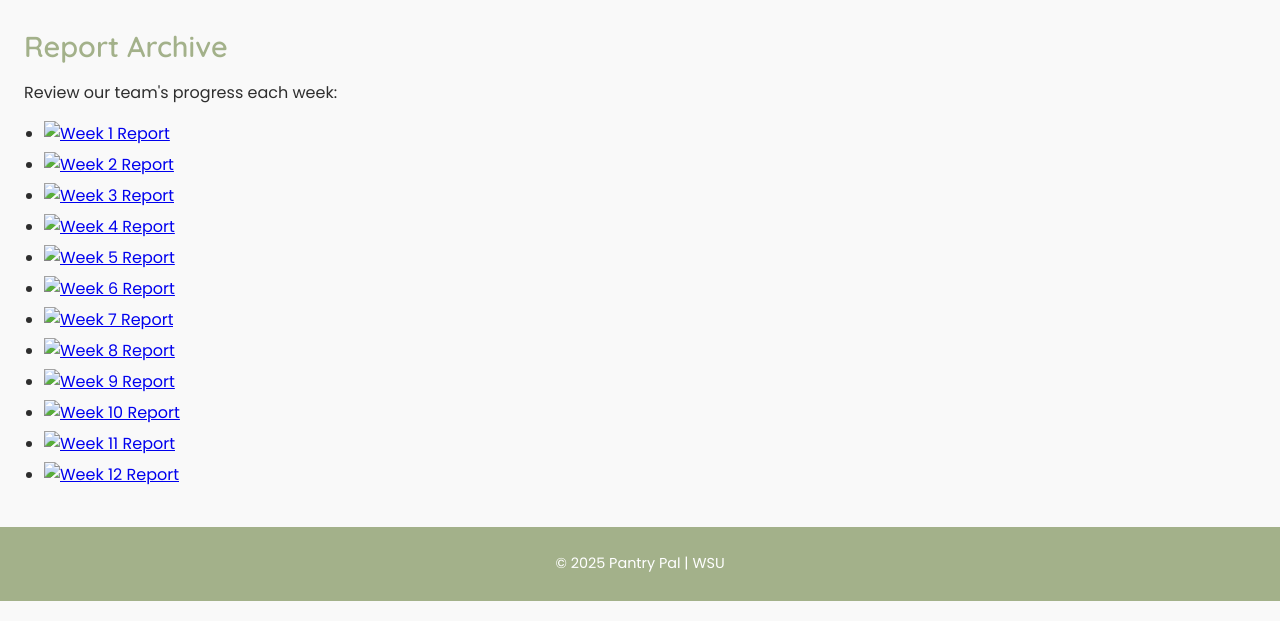
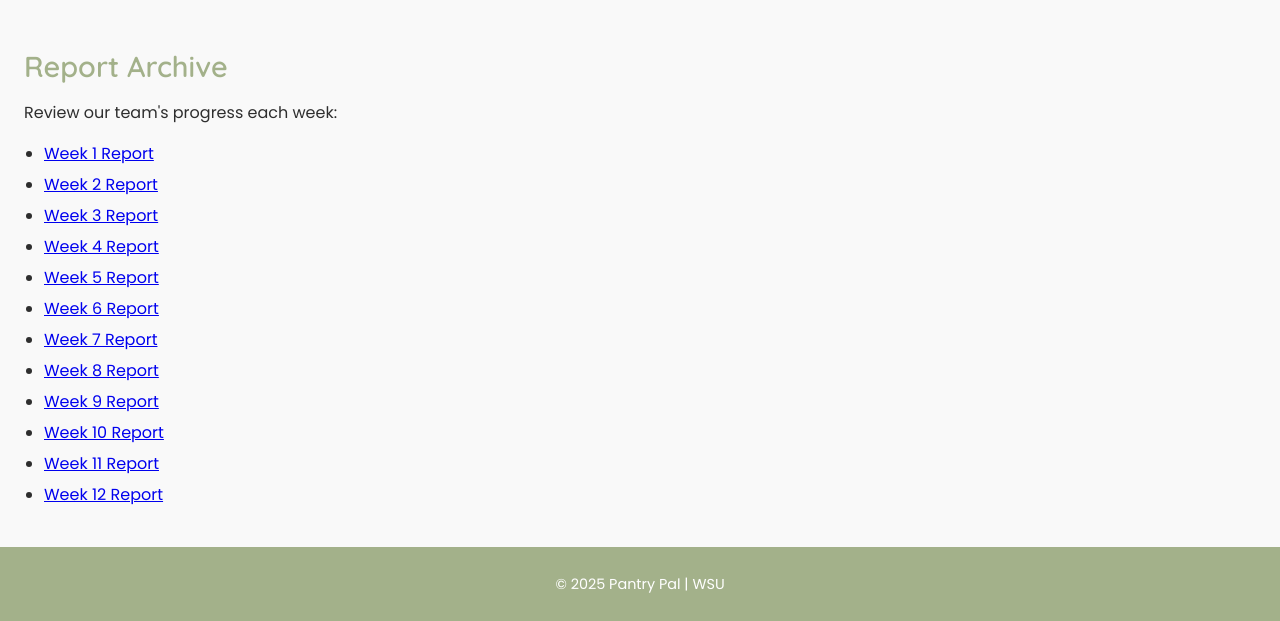
Before and after one commit to Ciriden/PantryPal, a plain HTML site: page weekly-reports.html in a window 1280 px wide. Shown: the part 216-837 px from the top of the page. Drawn offline with Linux system fonts and the light colour scheme.

Commit message:
Some quick fixes in style.css and weekly-reports

```diff
--- a/styles.css
+++ b/styles.css
@@ -41,7 +41,8 @@ main {
   padding: 24px;
 }
 
-h1, h2, h3 {
+main h1, main h2, main h3,
+section h1, section h2, section h3 {
   font-family: 'Quicksand', sans-serif;
   color: #a3b18a;
   margin-bottom: 12px;
--- a/weekly-reports.html
+++ b/weekly-reports.html
@@ -58,18 +58,18 @@
     <h2>Report Archive</h2>
     <p>Review our team's progress each week:</p>
     <ul>
-      <li><a href="Weekly Reports/PantryPal Weekly Report - Week 1.pdf" class="week1"><img alt="Week 1 Report"></a></li>
-      <li><a href="Weekly Reports/PantryPal Weekly Report - Week 2.pdf" class="week2"><img alt="Week 2 Report"></a></li>
-      <li><a href="Weekly Reports/PantryPal Weekly Report - Week 3.pdf" class="week3"><img alt="Week 3 Report"></a></li>
-      <li><a href="Weekly Reports/PantryPal Weekly Report - Week 4.pdf" class="week4"><img alt="Week 4 Report"></a></li>
-      <li><a href="Weekly Reports/PantryPal Weekly Report - Week 5.pdf" class="week5"><img alt="Week 5 Report"></a></li>
-      <li><a href="Weekly Reports/PantryPal Weekly Report - Week 6.pdf" class="week6"><img alt="Week 6 Report"></a></li>
-      <li><a href="Weekly Reports/PantryPal Weekly Report - Week 7.pdf" class="week7"><img alt="Week 7 Report"></a></li>
-      <li><a href="Weekly Reports/PantryPal Weekly Report - Week 8.pdf" class="week8"><img alt="Week 8 Report"></a></li>
-      <li><a href="Weekly Reports/PantryPal Weekly Report - Week 9.pdf" class="week9"><img alt="Week 9 Report"></a></li>
-      <li><a href="Weekly Reports/PantryPal Weekly Report - Week 10.pdf" class="week10"><img alt="Week 10 Report"></a></li>
-      <li><a href="Weekly Reports/PantryPal Weekly Report - Week 11.pdf" class="week11"><img alt="Week 11 Report"></a></li>
-      <li><a href="Weekly Reports/PantryPal Weekly Report - Week 12.pdf" class="week12"><img alt="Week 12 Report"></a></li>
+      <li><a href="Weekly Reports/PantryPal Weekly Report - Week 1.pdf">Week 1 Report</a></li>
+      <li><a href="Weekly Reports/PantryPal Weekly Report - Week 2.pdf">Week 2 Report</a></li>
+      <li><a href="Weekly Reports/PantryPal Weekly Report - Week 3.pdf">Week 3 Report</a></li>
+      <li><a href="Weekly Reports/PantryPal Weekly Report - Week 4.pdf">Week 4 Report</a></li>
+      <li><a href="Weekly Reports/PantryPal Weekly Report - Week 5.pdf">Week 5 Report</a></li>
+      <li><a href="Weekly Reports/PantryPal Weekly Report - Week 6.pdf">Week 6 Report</a></li>
+      <li><a href="Weekly Reports/PantryPal Weekly Report - Week 7.pdf">Week 7 Report</a></li>
+      <li><a href="Weekly Reports/PantryPal Weekly Report - Week 8.pdf">Week 8 Report</a></li>
+      <li><a href="Weekly Reports/PantryPal Weekly Report - Week 9.pdf">Week 9 Report</a></li>
+      <li><a href="Weekly Reports/PantryPal Weekly Report - Week 10.pdf">Week 10 Report</a></li>
+      <li><a href="Weekly Reports/PantryPal Weekly Report - Week 11.pdf">Week 11 Report</a></li>
+      <li><a href="Weekly Reports/PantryPal Weekly Report - Week 12.pdf">Week 12 Report</a></li>
     </ul>
   </main>
 
```
